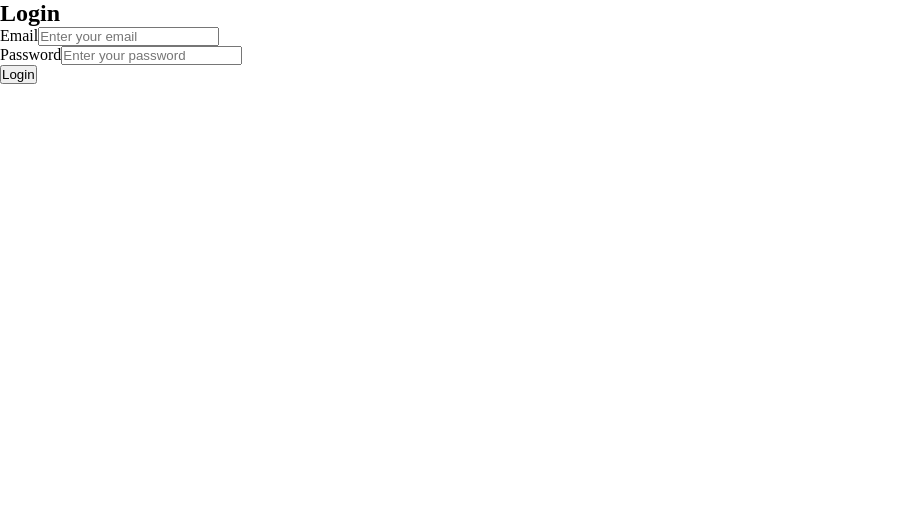
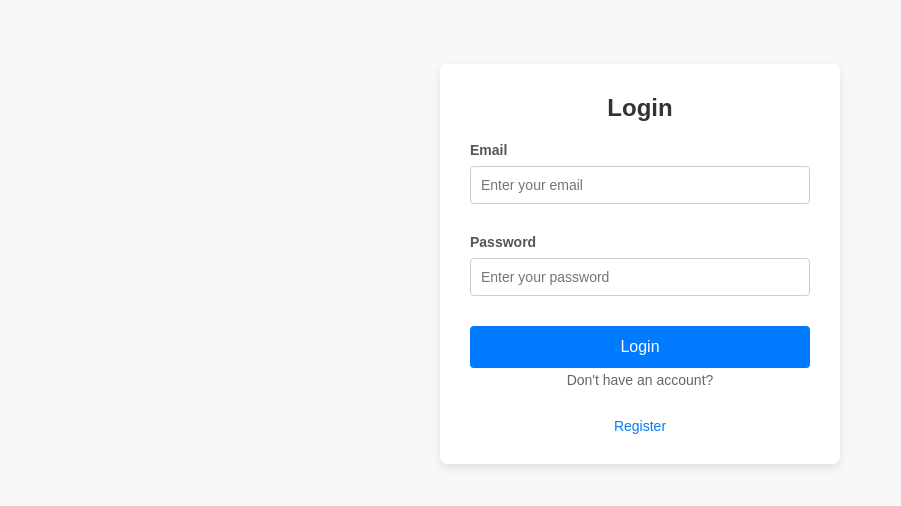
Before and after one commit to aviralsaxena16/Eduverse-Elearning-Platform, a React (Vite) app: page /login in a window 1280 px wide. Shown: the top 506 px of the page, without its empty margins (0-901 px from the left). Built offline with nearby package versions, Linux system fonts and the light colour scheme.

Commit message:
Login and Signup- frontend added

```diff
--- a/package.json
+++ b/package.json
@@ -11,6 +11,7 @@
     "harshita": "npm run dev"
   },
   "dependencies": {
+    "axios": "^1.7.9",
     "bootstrap": "^5.3.3",
     "express": "^5.0.1",
     "react": "^18.3.1",
--- a/src/App.jsx
+++ b/src/App.jsx
@@ -2,7 +2,6 @@
 import { BrowserRouter } from 'react-router-dom';
 import Router from './routers/Routers.jsx';
 import { useState } from 'react';
-import LandingPage from './pages/LandingPage/LandingPage.jsx';
 import { loginContext } from './context/context.jsx';
 const App = () => {
   const [isLoggedIn, setIsLoggedIn] = useState(false);
--- /dev/null
+++ b/src/pages/LoginPage/Login.css
@@ -0,0 +1,89 @@
+/* Login.css */
+body {
+    font-family: 'Arial', sans-serif;
+    margin: 0;
+    padding: 0;
+    background-color: #f7f8fa;
+  }
+
+  .login {
+    max-width: 400px;
+    margin: 5% auto;
+    padding: 30px;
+    background-color: #ffffff;
+    border-radius: 8px;
+    box-shadow: 0 4px 8px rgba(0, 0, 0, 0.1);
+  }
+
+  h2 {
+    text-align: center;
+    color: #333333;
+    margin-bottom: 20px;
+    font-weight: bold;
+  }
+
+  .form {
+    display: flex;
+    flex-direction: column;
+    gap: 15px;
+  }
+
+  .input {
+    margin-bottom: 20px;
+  }
+
+  .input label {
+    display: block;
+    margin-bottom: 8px;
+    font-size: 14px;
+    color: #555555;
+  }
+
+  .input input {
+    width: 100%;
+    padding: 10px;
+    border: 1px solid #cccccc;
+    border-radius: 4px;
+    font-size: 14px;
+  }
+
+  .input input:focus {
+    border-color: #007bff;
+    outline: none;
+    box-shadow: 0 0 4px rgba(0, 123, 255, 0.25);
+  }
+
+  .login-button {
+    width: 100%;
+    padding: 12px;
+    background-color: #007bff;
+    color: white;
+    border: none;
+    border-radius: 4px;
+    font-size: 16px;
+    cursor: pointer;
+    transition: background-color 0.3s ease;
+  }
+
+  .login-button:hover {
+    background-color: #0056b3;
+  }
+
+  p {
+    text-align: center;
+    font-size: 14px;
+    color: #666666;
+  }
+
+  .register {
+    display: block;
+    text-align: center;
+    margin-top: 10px;
+    font-size: 14px;
+    color: #007bff;
+    text-decoration: none;
+  }
+
+  .register:hover {
+    text-decoration: underline;
+  }
--- a/src/pages/LoginPage/Login.jsx
+++ b/src/pages/LoginPage/Login.jsx
@@ -1,22 +1,49 @@
+import { useState } from "react";
+import { Link} from "react-router-dom";
+import axios from "axios";
+import { useNavigate } from "react-router-dom";
+import "./Login.css";
+const Login = () => {
+  const [email,setEmail] = useState();
+  const [password,setPassword] = useState();
+  const navigate = useNavigate();
 
-const Login = () => {
+  const handleSubmit = (e) => {
+    e.preventDefault();
+    axios.post('http://localhost:3001/login', {email,password})
+    .then(result=>{
+      console.log(result);
+      if(result.data === "Success"){
+        console.log("login successfully done");
+        alert("Login Successfully Done");
+        navigate('/home');
+      }
+      else{
+        alert("Incorrect Password!");
+      }
+    })
+    .catch(err=> console.log(err));
+  }
   return (
     <div>
        <div className="login">
         <h2>Login</h2>
-        <form>
+        <form onSubmit={handleSubmit}>
             <div className="input">
-             <label>Email</label>
-            <input type="email" id="email" placeholder='Enter your email'/>
+             <label htmlFor="email"><strong>Email</strong></label>
+            <input type="email" id="email" placeholder='Enter your email' onChange={(e)=>setEmail(e.target.value)} required/>
             </div>
             <div className="input">
-            <label>Password</label>
-            <input type="password" id="password" placeholder='Enter your password'/>
+            <label htmlFor="password"><strong>Password</strong></label>
+            <input type="password" id="password" placeholder='Enter your password' onChange={(e)=>setPassword(e.target.value)} required minLength={6}/>
             </div>
           <button type="submit" className="login-button">
             Login
           </button>
         </form>
+        <p className="container my-2">  Don&apos;t have an account?</p>
+         <Link to="/register" className="register">Register</Link>
+
        </div>
        </div>
   )
--- /dev/null
+++ b/src/pages/SignUp/Signup.css
@@ -0,0 +1,89 @@
+/* Signup.css */
+body {
+    font-family: 'Arial', sans-serif;
+    margin: 0;
+    padding: 0;
+    background-color: #f7f8fa;
+  }
+
+  .signup {
+    max-width: 400px;
+    margin: 5% auto;
+    padding: 30px;
+    background-color: #ffffff;
+    border-radius: 8px;
+    box-shadow: 0 4px 8px rgba(0, 0, 0, 0.1);
+  }
+
+  h2 {
+    text-align: center;
+    color: #333333;
+    margin-bottom: 20px;
+    font-weight: bold;
+  }
+
+  form {
+    display: flex;
+    flex-direction: column;
+    gap: 15px;
+  }
+
+  .input {
+    margin-bottom: 15px;
+  }
+
+  .input label {
+    display: block;
+    margin-bottom: 8px;
+    font-size: 14px;
+    color: #555555;
+  }
+
+  .input input {
+    width: 100%;
+    padding: 10px;
+    border: 1px solid #cccccc;
+    border-radius: 4px;
+    font-size: 14px;
+  }
+
+  .input input:focus {
+    border-color: #007bff;
+    outline: none;
+    box-shadow: 0 0 4px rgba(0, 123, 255, 0.25);
+  }
+
+  .btn {
+    width: 100%;
+    padding: 12px;
+    background-color: #007bff;
+    color: white;
+    border: none;
+    border-radius: 4px;
+    font-size: 16px;
+    cursor: pointer;
+    transition: background-color 0.3s ease;
+  }
+
+  .btn:hover {
+    background-color: #0056b3;
+  }
+
+  .link-container {
+    margin-top: 20px;
+    text-align: center;
+  }
+
+  .link {
+    font-size: 14px;
+    color: #555555;
+  }
+
+  .link a {
+    color: #007bff;
+    text-decoration: none;
+  }
+
+  .link a:hover {
+    text-decoration: underline;
+  }
--- a/src/pages/SignUp/Signup.jsx
+++ b/src/pages/SignUp/Signup.jsx
@@ -1,8 +1,52 @@
+import { useState } from "react";
+import axios from "axios";
+import { useNavigate } from "react-router-dom";
+import { Link } from "react-router-dom";
+import "./Signup.css";
+const Signup = () => {
+    const [name,setName] = useState();
+    const [email,setEmail] = useState();
+    const [password,setPassword] = useState();
+    const navigate = useNavigate();
+    const handleSubmit = (event) => {
+        event.preventDefault();
+        axios.post( 'http://localhost:3001/register', {name, email, password})
+        .then(result=>{
+            console.log(result);
+            if(result.data === "already registered"){
+                alert("E-mail already registered! Please Login to proceed.");
+                navigate('/login');
+            }
+            else{
+                alert("Registration succefully done! Please Login to proceed");
+                navigate('/login');
+            }
+        })
+        .catch(err => console.log(err));
+    }
+  return (
+    <div className="signup">
+        <h2>Sign Up</h2>
+        <form onSubmit={handleSubmit}>
+            <div className="input">
+                <label htmlFor="name"><strong>Name</strong></label>
+                <input type="text" id="name" placeholder='Enter your name' onChange={(e)=>setName(e.target.value)} required/>
+            </div>
+            <div className="input">
+                <label htmlFor="email"><strong>Email</strong></label>
+                <input type="email" id="email" placeholder='Enter your email' onChange={(e)=>setEmail(e.target.value)} required/>
+            </div>
+            <div className="input">
+                <label htmlFor="password">Password</label>
+                <input type="password" id="password" placeholder='Enter your password' onChange={(e)=>setPassword(e.target.value)} required minLength={6}/>
+            </div>
+            <button type="submit>" className="btn">Sign Up</button>
+           </form>
+           <div className="link-container">
+            <p className="link">Already have an account? <Link to="/login">Login</Link></p>
+           </div>
 
-
-const Signup = () => {
-  return (
-    <div>Signup</div>
+    </div>
   )
 }
 
--- a/src/pages/landingPage/Body.jsx
+++ b/src/pages/landingPage/Body.jsx
@@ -1,9 +1,8 @@
 
-
+import { NavLink } from "react-router-dom";
 import "./Body.css";
 
 import cover from "../../assets/cover.jpeg"; // Import the cover image
-
 const Body = () => {
   return (
     <div className="body-section">
@@ -17,7 +16,10 @@ const Body = () => {
 
           EduVerse is an innovative online learning platform designed to bring education to your fingertips. We offer a wide range of courses in various fields, taught by industry experts.  Join our community and embark on your educational journey today!
         </p>
-        <button className="sign-in-btn">Sign In</button>
+        <button className="sign-in-btn"> <NavLink to="/register" className="nav-link" activeClassName="active">
+            Register
+          </NavLink></button>
+
       </div>
     </div>
   );
```
Also changed, not shown: src/assets/LandingPage.png (added), 1 other file (tests, documents, lock files or other folders).
